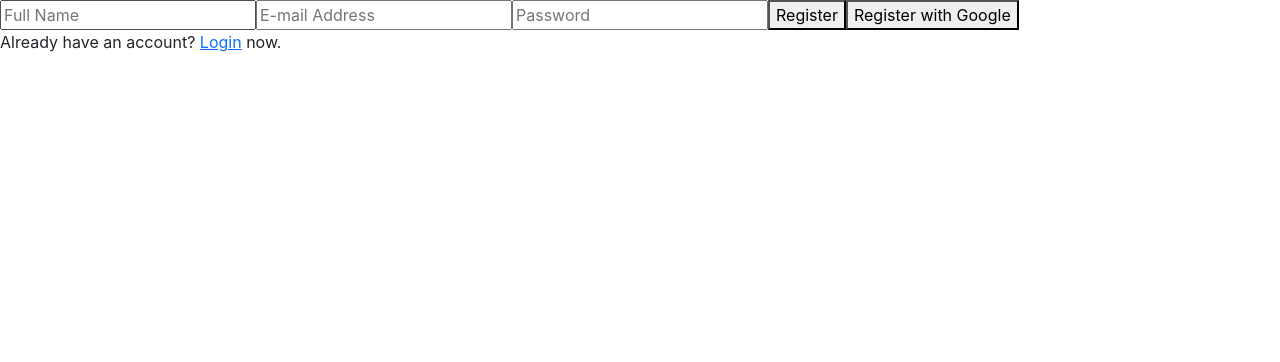
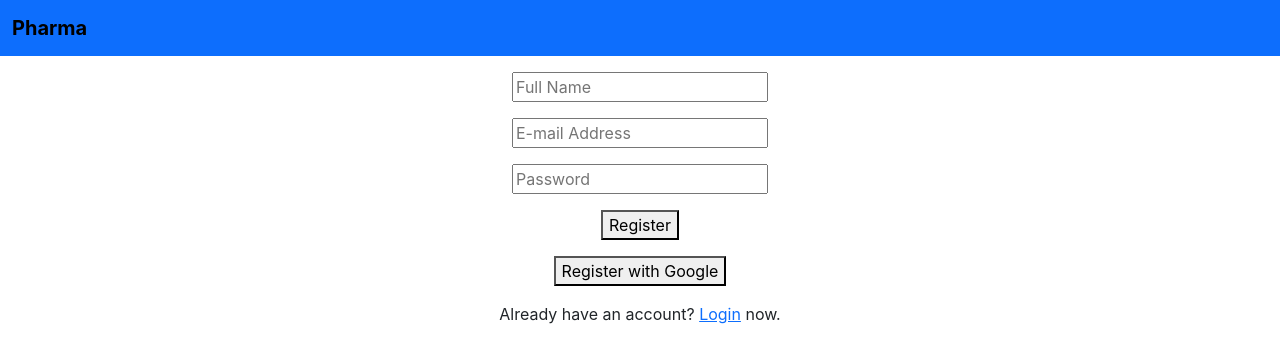
Before and after one commit to Tiger0115/33355_WAD_miniproject, a React (Create React App) app in the folder client/: page /register in a window 1280 px wide. Shown: the top 362 px of the page. Built offline with nearby package versions, Linux system fonts and the light colour scheme; no server answers.

Commit message:
login n register

```diff
--- a/client/src/App.js
+++ b/client/src/App.js
@@ -16,6 +16,7 @@ import {
 	useParams,
 } from "react-router-dom";
 import Logout from "./components/Logout";
+import Empty from "./components/Empty";
 
 function App() {
 	const url = window.location.href.split("/")[3];
@@ -23,9 +24,10 @@ function App() {
 	return (
 		<>
 			{url !== "login" && url !== "register" ? (
-				<Navbar />
+				<Empty/>
 			) : null}
 			<Router>
+				{/* <Navbar/> */}
 				<Routes>
 					<Route path='/' element={<Home />} />
 					<Route
--- a/client/src/components/AddStock.js
+++ b/client/src/components/AddStock.js
@@ -1,6 +1,6 @@
 import React,{useState} from 'react'
 import axios from 'axios'
-// import Navbar from './Navbar'
+import Navbar from './Navbar'
 
 
 export default function AddStock() {
@@ -79,7 +79,7 @@ export default function AddStock() {
 
   return (
     <>
-       {/* <Navbar/> */}
+       <Navbar/>
 
         <form className='container my-5'>
         <div className="row mb-3">
--- /dev/null
+++ b/client/src/components/Empty.js
@@ -0,0 +1,9 @@
+import React from 'react'
+
+export default function Empty() {
+  return (
+    <div>
+
+    </div>
+  )
+}
--- a/client/src/components/Home.js
+++ b/client/src/components/Home.js
@@ -2,7 +2,7 @@ import React,{useState} from 'react'
 import axios from 'axios'
 import StockAlert from './StockAlert';
 // import { baseModelName } from '../../../server/models/medicine.schema';
-// import Navbar from './Navbar'
+import Navbar from './Navbar'
 
 export default function Home() {
 
@@ -98,7 +98,7 @@ export default function Home() {
 
   return (
     <>
-        {/* <Navbar/> */}
+        <Navbar/>
         <center>
         <div className='container my-5'>
             <table className='table table-bordered border-primary'>
--- a/client/src/components/Login.js
+++ b/client/src/components/Login.js
@@ -25,32 +25,37 @@ export default function Login() {
 	    }
 	  }, [user, loading]);
 
-	// const [email, setEmail] = useState("");
-	// const [pass, setPass] = useState("");
+	  const loginFunc=(event)=>{
+		// event.preventDefault();
+		logInWithEmailAndPassword(person.email, person.password)
+	  }
 
-	// const handleChange=()=>{
-	// 	if(email==="pwaghanna@yahoo.com" && pass==="12345678")
-	// 	{
+// 	// const [email, setEmail] = useState("");
+// 	// const [pass, setPass] = useState("");
 
-	// 	}
-	// 	else
-	// 	{
-	// 		alert("Wrong inputs");
-	// 	}
-	// }
+// 	// const handleChange=()=>{
+// 	// 	if(email==="pwaghanna@yahoo.com" && pass==="12345678")
+// 	// 	{
 
-	// const handleSubmit = async (e) => {
-	// 	e.preventDefault();
-	// 	console.log(user);
+// 	// 	}
+// 	// 	else
+// 	// 	{
+// 	// 		alert("Wrong inputs");
+// 	// 	}
+// 	// }
 
-	// 	const res = await axios.post(
-	// 		"http://localhost:8000/auth/login",
-	// 		user,
-	// 	);
-	// };
-	<BrowserRouter>
-      <Logout />
-  </BrowserRouter>
+// 	// const handleSubmit = async (e) => {
+// 	// 	e.preventDefault();
+// 	// 	console.log(user);
+
+// 	// 	const res = await axios.post(
+// 	// 		"http://localhost:8000/auth/login",
+// 	// 		user,
+// 	// 	);
+// 	// };
+// 	<BrowserRouter>
+//       <Logout />
+//   </BrowserRouter>
 	return (
 		<>
 			<NewNavbar />
@@ -109,11 +114,11 @@ export default function Login() {
                        Login with Google
                     </button> */}
 					</div>
-					{/* <div className='col-12'>
+					<div className='col-12'>
 						<p>
 							<a href='/Register'>Register Employee Here</a>
 						</p>
-					</div> */}
+					</div>
 				</form>
 			</div>
 		</>
--- a/client/src/components/Logout.js
+++ /dev/null
@@ -1,23 +0,0 @@
-import React,{useEffect} from 'react'
-import { logout } from './Firebase';
-import { useNavigate} from 'react-router-dom';
-import { auth } from "./Firebase";
-import { useAuthState } from "react-firebase-hooks/auth";
-
-
-const Logout = () => {
-    const navigate = useNavigate();
-
-  const handleChange = () => {
-        logout();
-        alert("user logged out successfully");
-        navigate('/login',{replace: true});
-  }
-  return (
-    <div>
-      <button onClick={handleChange}>Logout</button>
-    </div>
-  )
-}
-
-export default Logout
--- a/client/src/components/Navbar.js
+++ b/client/src/components/Navbar.js
@@ -1,5 +1,7 @@
 import React from 'react'
 import Logout from './Logout'
+// import Home from './Home.js'
+// import AddStock from './AddStock'
 
 export default function Navbar() {
   return (
@@ -13,7 +15,7 @@ export default function Navbar() {
             <div className="collapse navbar-collapse" id="navbarSupportedContent">
                 <ul className="navbar-nav me-auto mb-2 mb-lg-0">
                     <li className="nav-item">
-                        <a className="nav-link active" aria-current="page" href="/">Home</a>
+                        <a className="nav-link active" aria-current="page" href="/Home">Home</a>
                     </li>
 
                     <li className="nav-item">
@@ -31,11 +33,13 @@ export default function Navbar() {
                     <li className="nav-item">
                         <a className="nav-link active" aria-current="page" href="/StockAlert">Stock Alert</a>
                     </li>
-                    <Logout />
+                    {/* <Logout /> */}
 
                 </ul>
+                <div>
+                 <button button class="btn btn-outline-secondary" style={{color:"black", border:"2px solid black"}} type="logout" ><a href="/Login">Logout</a></button>
+              </div>
 
-                {/* <button class="btn btn-outline-secondary" style={{color:"black", border:"2px solid black"}} type="submit">Log Out</button> */}
             </div>
         </div>
     </nav>
--- a/client/src/components/NewMed.js
+++ b/client/src/components/NewMed.js
@@ -1,5 +1,6 @@
 import React,{useState} from 'react';
 import axios from 'axios'
+import Navbar from './Navbar';
 
 export default function NewMed() {
 
@@ -42,7 +43,7 @@ export default function NewMed() {
 
   return (
     <>
-
+        <Navbar/>
         <div className='container my-3'>
         <h3>Add New Medicine</h3>
         <br/>
--- a/client/src/components/Register.js
+++ b/client/src/components/Register.js
@@ -157,7 +157,10 @@ const Register = () => {
   }, [user, loading]);
   return (
     <div className="register">
-      <div className="register__container">
+      <NewNavbar/>
+      <center>
+      <div className="register__container col-6">
+        <div className="col-6 my-3">
           <input
             type="text"
             className="register__textBox"
@@ -165,6 +168,8 @@ const Register = () => {
             onChange={(e) => setName(e.target.value)}
             placeholder="Full Name"
           />
+        </div>
+        <div className="col-6 my-3">
           <input
             type="text"
             className="register__textBox"
@@ -172,6 +177,8 @@ const Register = () => {
             onChange={(e) => setEmail(e.target.value)}
             placeholder="E-mail Address"
           />
+        </div>
+        <div className="col-6 my-3">
           <input
             type="password"
             className="register__textBox"
@@ -179,19 +186,26 @@ const Register = () => {
             onChange={(e) => setPassword(e.target.value)}
             placeholder="Password"
           />
+        </div>
+        <div className="col-6 my-3">
           <button className="register__btn" onClick={register}>
             Register
           </button>
+        </div>
+
+        <div className="col-6 my-3">
           <button
             className="register__btn register__google"
             onClick={signInWithGoogle}
           >
             Register with Google
           </button>
+        </div>
         <div>
           Already have an account? <Link to="/login">Login</Link> now.
         </div>
       </div>
+      </center>
 	      </div>
   );
 }
--- a/client/src/components/SearchMed.js
+++ b/client/src/components/SearchMed.js
@@ -1,6 +1,6 @@
 import React,{useState} from 'react'
 import axios from 'axios'
-// import Navbar from './Navbar'
+import Navbar from './Navbar'
 
 export default function SearchMed() {
 
@@ -35,7 +35,7 @@ export default function SearchMed() {
 
   return (
     <>
-       {/* <Navbar/> */}
+       <Navbar/>
 
         <form className='container my-5'>
         <div className="row mb-3">
--- a/client/src/components/StockAlert.js
+++ b/client/src/components/StockAlert.js
@@ -1,6 +1,6 @@
 import React,{useState, useEffect} from 'react'
 import axios from 'axios'
-// import Navbar from './Navbar'
+import Navbar from './Navbar'
 
 export default function StockAlert() {
 
@@ -23,7 +23,7 @@ export default function StockAlert() {
 
   return (
     <>
-     {/* <Navbar/> */}
+     <Navbar/>
      <div className='container my-5'>
      <table className='table table-bordered border-primary'>
               <thead>
```
Lines whose indentation alone changed are shown as unchanged.
